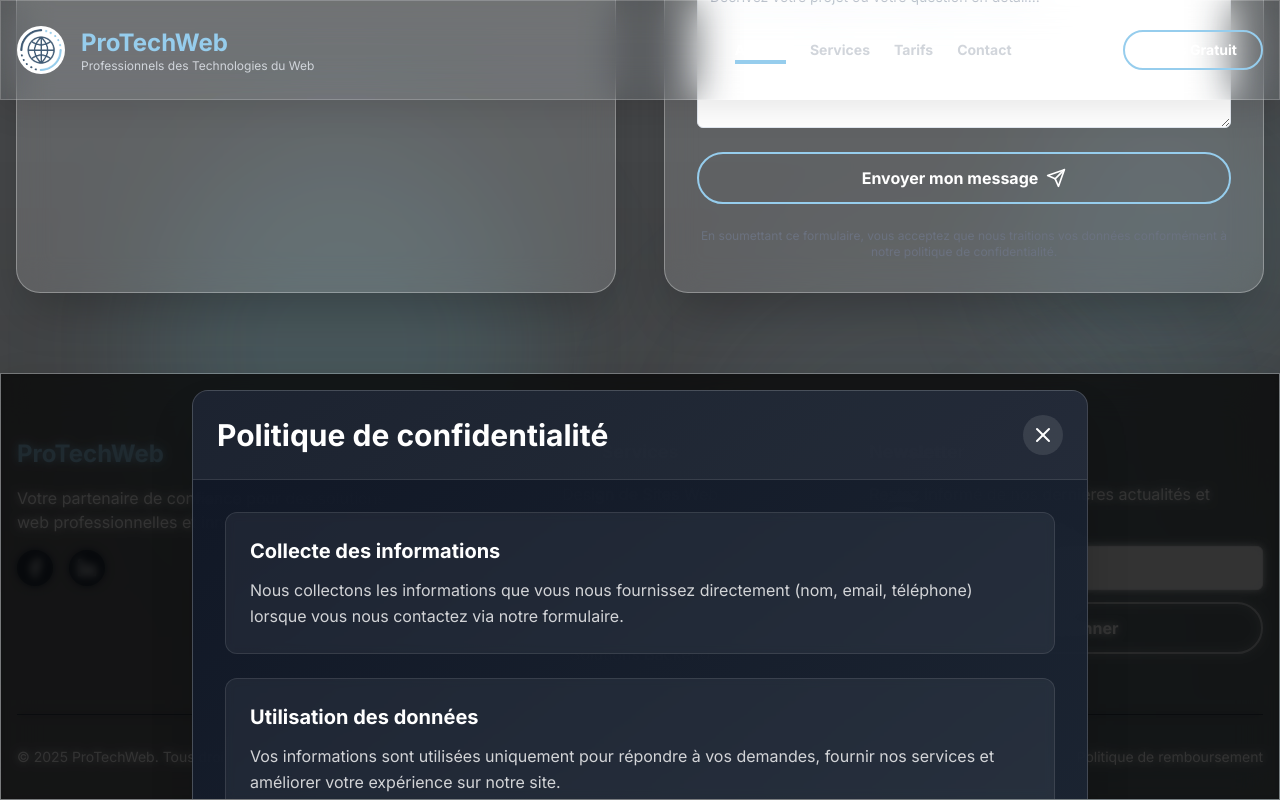
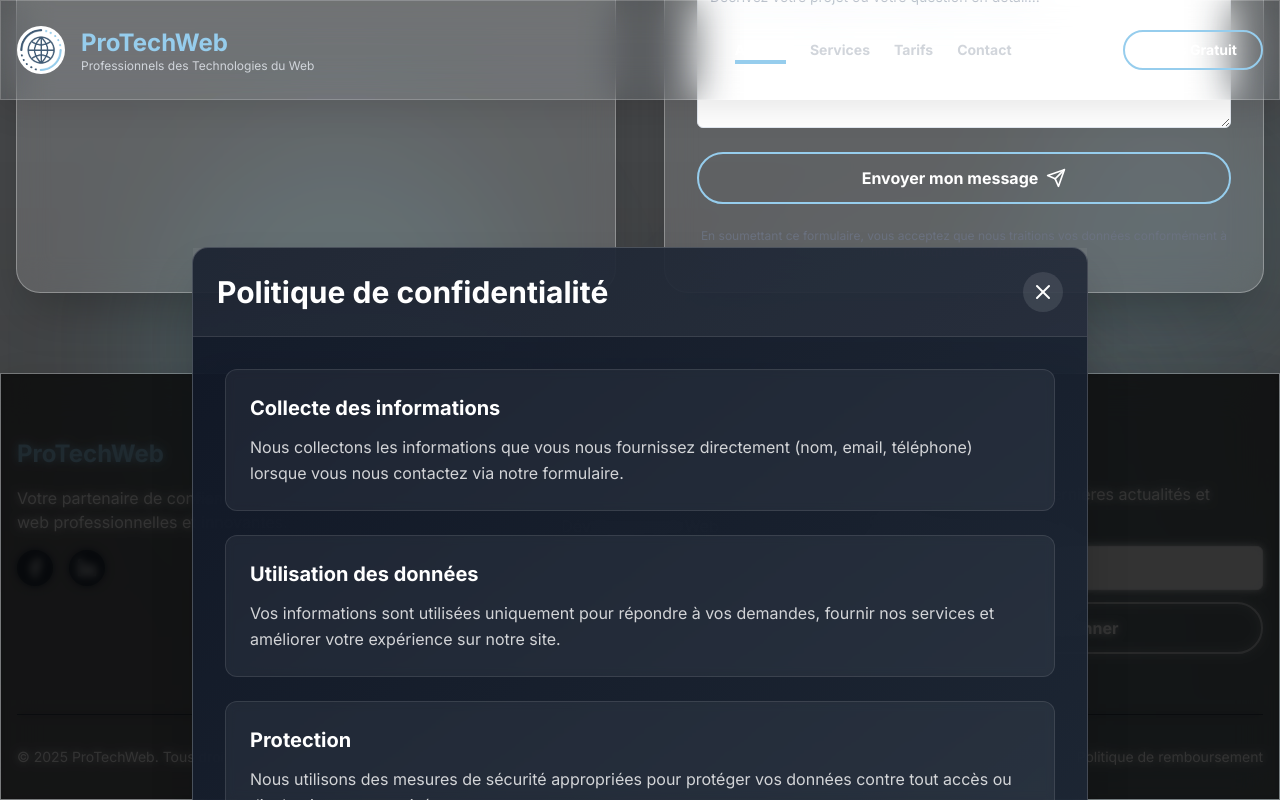
Before and after one commit to PhilippeNyambaWeb/ProTechWeb, a React (Vite) app: page / in a window 1280 px wide. Both pictures are taken after a click on the button "Politique de confidentialité". Shown: the part 4096-4896 px from the top of the page. Built offline with nearby package versions, Linux system fonts and the light colour scheme; the HTML template or start-up script is replaced by a standard one.

Commit message:
Updated LegalModal.jsx

```diff
--- a/src/components/LegalModal.jsx
+++ b/src/components/LegalModal.jsx
@@ -205,7 +205,7 @@ const LegalModal = ({ isOpen, onClose, type }) => {
   return (
     <AnimatePresence>
       {isOpen && (
-        <div className="fixed inset-0 z-[9999] flex items-center justify-center p-4 overflow-y-auto">
+        <div className="fixed inset-0 z-[9999] flex items-center justify-center p-4">
           <motion.div
             initial={{ opacity: 0 }}
             animate={{ opacity: 1 }}
@@ -218,9 +218,9 @@ const LegalModal = ({ isOpen, onClose, type }) => {
             animate={{ opacity: 1, scale: 1, y: 0 }}
             exit={{ opacity: 0, scale: 0.9, y: 20 }}
             transition={{ type: 'spring', damping: 25, stiffness: 300 }}
-            className="relative w-full max-w-4xl my-auto max-h-[85vh] backdrop-blur-xl bg-gradient-to-br from-gray-900/95 to-gray-800/95 rounded-2xl shadow-2xl border border-white/20 flex flex-col overflow-hidden z-10"
+            className="relative w-full max-w-4xl max-h-[85vh] backdrop-blur-xl bg-gradient-to-br from-gray-900/95 to-gray-800/95 rounded-2xl shadow-2xl border border-white/20 flex flex-col z-10"
           >
-            <div className="flex items-center justify-between p-6 border-b border-white/10 bg-white/5">
+            <div className="flex items-center justify-between p-6 border-b border-white/10 bg-white/5 flex-shrink-0">
               <h2 className="text-2xl md:text-3xl font-bold text-white">{data.title}</h2>
               <button
                 onClick={onClose}
@@ -231,7 +231,7 @@ const LegalModal = ({ isOpen, onClose, type }) => {
               </button>
             </div>
 
-            <div className="flex-1 overflow-y-auto p-6 md:p-8">
+            <div className="flex-1 overflow-y-auto p-6 md:p-8 min-h-0">
               <div className="space-y-6">
                 {data.sections.map((section, index) => (
                   <div key={index} className="bg-white/5 backdrop-blur-sm p-6 rounded-xl border border-white/10">
--- a/src/components/ServiceDetails.jsx
+++ b/src/components/ServiceDetails.jsx
@@ -43,10 +43,9 @@ const ServiceDetails = ({ service, isOpen, onClose, onSelectService }) => {
             animate={{ opacity: 1, scale: 1, y: 0 }}
             exit={{ opacity: 0, scale: 0.9, y: 20 }}
             transition={{ type: 'spring', damping: 25, stiffness: 300 }}
-            className="relative w-full max-w-4xl my-auto max-h-[85vh] backdrop-blur-xl bg-gradient-to-br from-gray-900/95 to-gray-800/95 rounded-2xl shadow-2xl border border-white/20 flex flex-col overflow-hidden z-10"
+            className="relative w-full max-w-4xl my-auto max-h-[85vh] backdrop-blur-xl bg-gradient-to-br from-gray-900/95 to-gray-800/95 rounded-2xl shadow-2xl border border-white/20 flex flex-col z-10"
           >
-            <div className="h-full flex flex-col">
-              <div className="flex items-center justify-between p-6 border-b border-white/10 bg-white/5">
+            <div className="flex items-center justify-between p-6 border-b border-white/10 bg-white/5 flex-shrink-0">
                 <div className="flex items-center space-x-4">
                   <div className="bg-white/20 p-3 rounded-full">
                     <service.icon size={28} className="text-white" />
@@ -63,9 +62,9 @@ const ServiceDetails = ({ service, isOpen, onClose, onSelectService }) => {
                 >
                   <X size={24} className="text-white" />
                 </button>
-              </div>
+            </div>
 
-              <div className="flex-1 overflow-y-auto p-6 md:p-8">
+            <div className="flex-1 overflow-y-auto p-6 md:p-8 min-h-0">
                 <div className="max-w-4xl mx-auto space-y-8">
                   <section className="backdrop-blur-sm bg-white/10 p-6 rounded-2xl border border-white/20">
                     <h3 className="text-2xl font-bold text-white mb-3">{t.serviceDetails.overview}</h3>
@@ -124,9 +123,9 @@ const ServiceDetails = ({ service, isOpen, onClose, onSelectService }) => {
                     </ul>
                   </section>
                 </div>
-              </div>
+            </div>
 
-              <div className="border-t border-white/20 p-6 md:p-8 backdrop-blur-md bg-white/10">
+            <div className="border-t border-white/20 p-6 md:p-8 backdrop-blur-md bg-white/10 flex-shrink-0">
                 <div className="max-w-4xl mx-auto flex flex-col sm:flex-row gap-4 justify-between items-center">
                   <p className="text-white text-center sm:text-left">
                     {t.serviceDetails.cta}
@@ -139,7 +138,6 @@ const ServiceDetails = ({ service, isOpen, onClose, onSelectService }) => {
                     {t.serviceDetails.quote}
                   </GlassButton>
                 </div>
-              </div>
             </div>
           </motion.div>
         </div>
```
